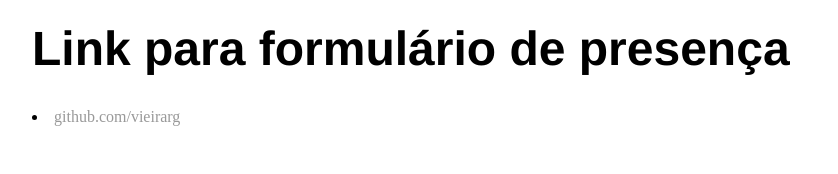
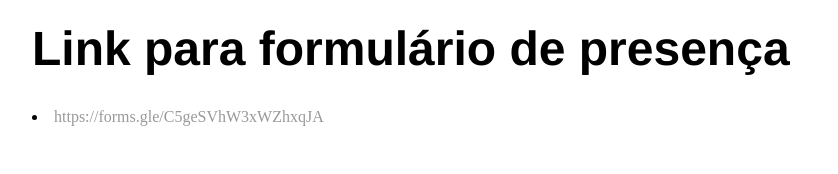
Before and after one commit to vieirarg/vieirarg.github.io, a Jekyll site: the page index.html, which Jekyll copies as it is, in a window 1280 px wide. Shown: the part 126-300 px from the top of the page, without its empty margins (160-998 px from the left). Built offline with Jekyll 4.4.1, drawn with Linux system fonts in a browser that asks for light colours.

Commit message:
Update index.html

```diff
--- a/index.html
+++ b/index.html
@@ -10,7 +10,7 @@
     		<div class="blurb">
 			<h1>QUINTA CIENTÍFICA E CULTURAL</h1>
         		<h1>Link para formulário de presença</h1>
-                <li><a href="https://forms.gle/C5geSVhW3xWZhxqJA">github.com/vieirarg</a></li>
+                <li><a href="https://forms.gle/C5geSVhW3xWZhxqJA">https://forms.gle/C5geSVhW3xWZhxqJA</a></li>
     		</div><!-- /.blurb -->
 		</div><!-- /.container -->
 	</body>
```
